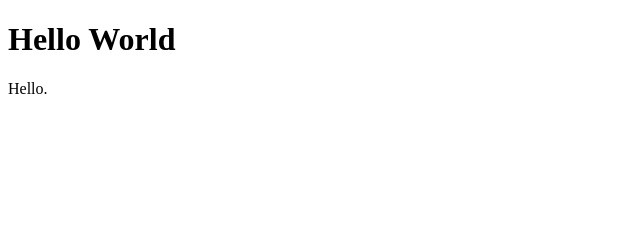
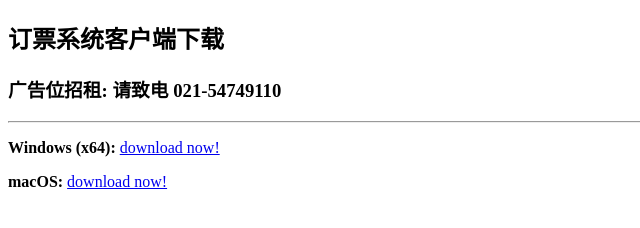
Before and after one commit to hebingchang/hebingchang.github.io, a plain HTML site: page index.html in a window 1280 px wide. Shown: the whole page, without its empty margins (0-640 px from the left). Drawn offline with Linux system fonts and the light colour scheme.

Commit message:
Update ticket index page

```diff
--- a/index.html
+++ b/index.html
@@ -1,7 +1,18 @@
 <!DOCTYPE html>
 <html>
+<head>
+<meta charset="utf-8">
+<title>订票系统下载</title>
+</head>
+
 <body>
-<h1>Hello World</h1>
-<p>Hello.</p>
+<h2>订票系统客户端下载</h2>
+<h3>广告位招租: 请致电 021-54749110</h3>
+
+<hr>
+
+<p><strong>Windows (x64): </strong><a href="https://cloud.dy.tongqu.me/boar/ticket-system-clientPortable.1.4.1.exe">download now!</a><p>
+<p><strong>macOS: </strong><a href="https://cloud.dy.tongqu.me/boar/ticket-system-client-1.4.1.dmg">download now!</a><p>
+
 </body>
 </html>
```
